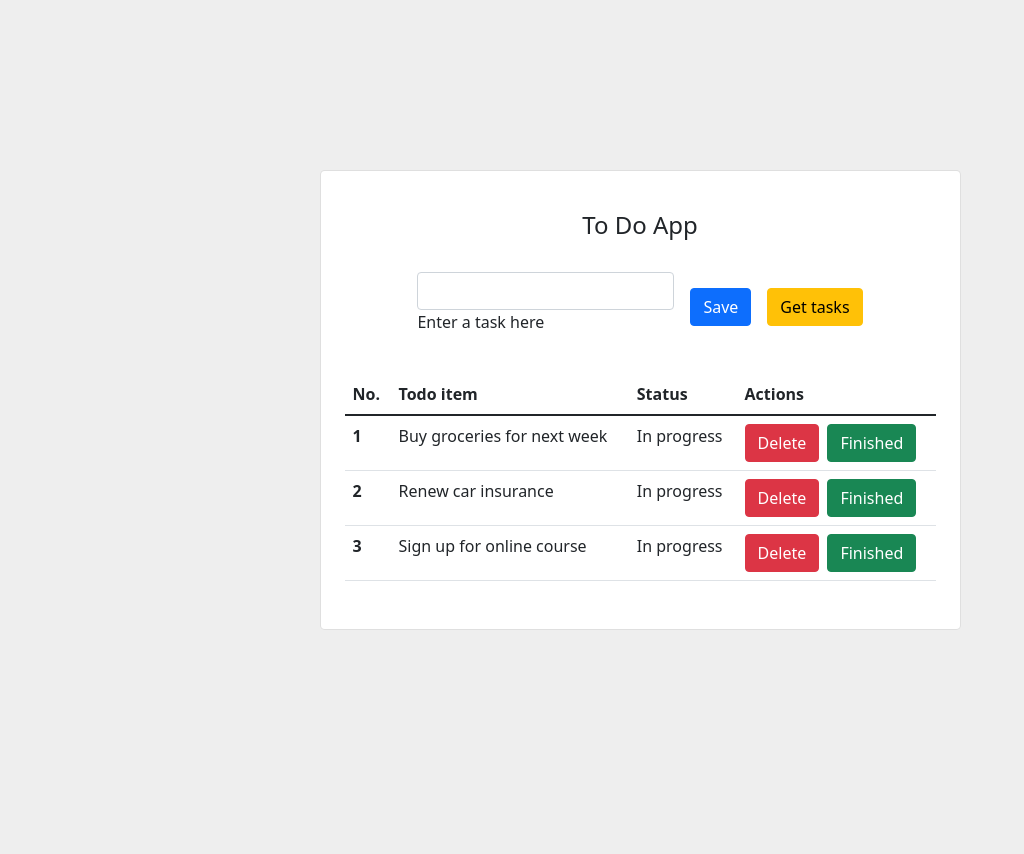
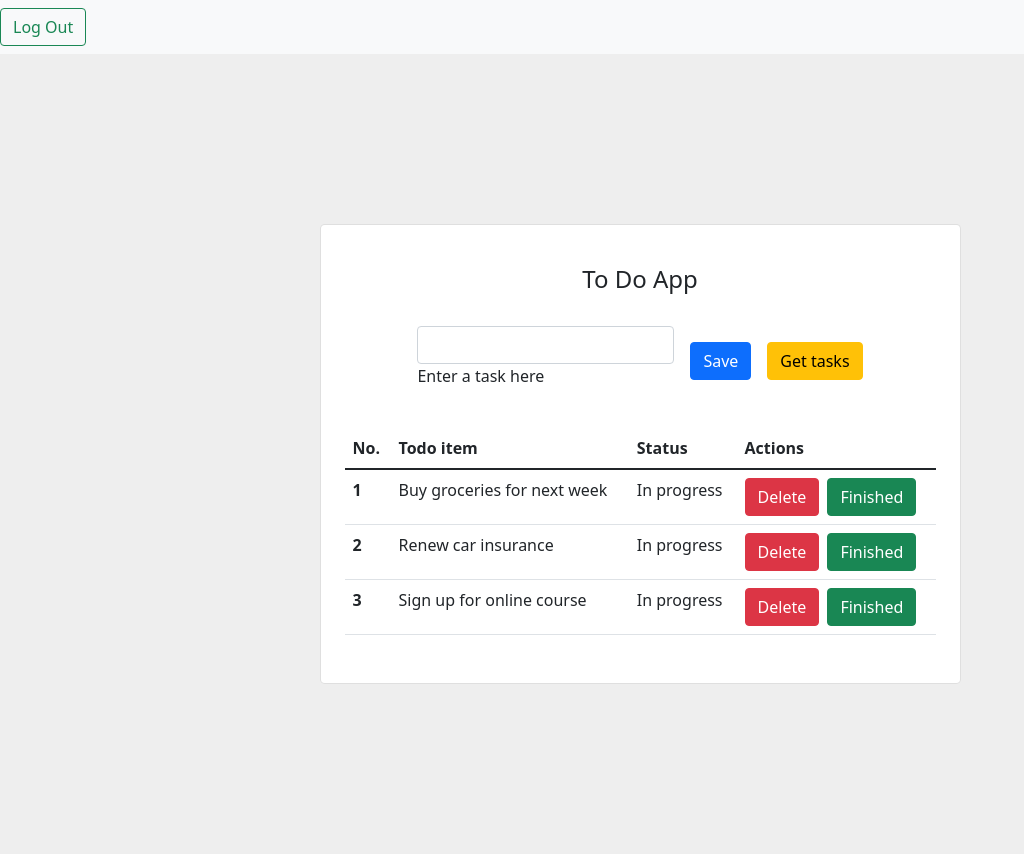
Before and after one commit to HeadbandDandy/twoFishProject, a Flask app: page / in a window 1280 px wide. Shown: the whole page, without its empty margins (0-1024 px from the left). Before the commit the page ends 630 px from the top, so only its background shows below. Run offline with Flask 2, Linux system fonts and the light colour scheme; data that the repository does not hold is empty; some libraries are stand-ins or nearby versions.

Commit message:
added logout navbar

```diff
--- a/app/templates/index.html
+++ b/app/templates/index.html
@@ -14,6 +14,13 @@
 </head>
 <body>
     {% block body %}
+    <section>
+      <nav class="navbar navbar-light bg-light">
+        <form class="form-inline">
+          <button id='logout' class="btn btn-outline-success" type="button">Log Out</button>
+        </form>
+      </nav>
+    </section>
 
     <section class="vh-100" style="background-color: #eee;">
         <div class="container py-5 h-100">
```
